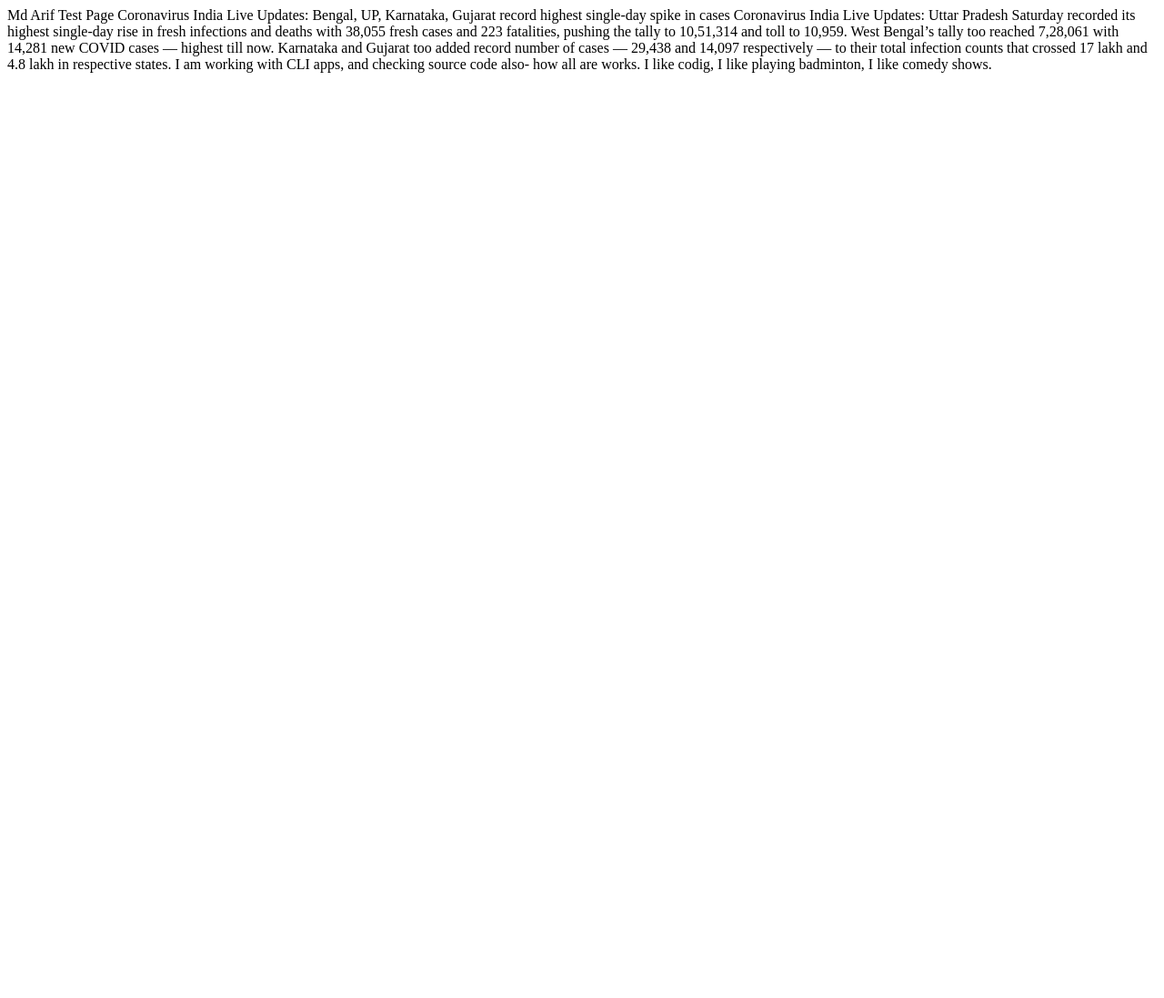
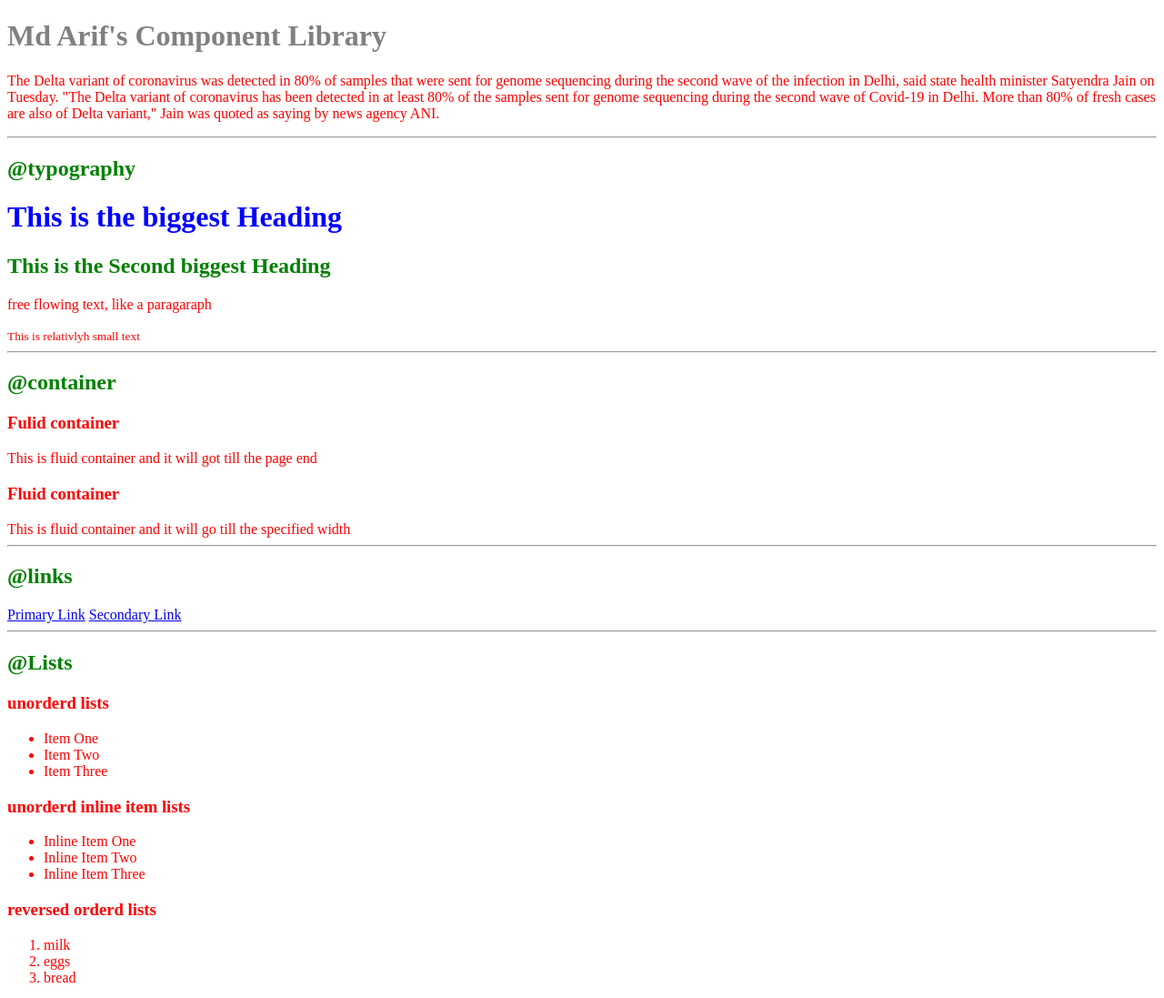
Before and after one commit to mdarif6/myfirst-repository, a plain HTML site: page index.html in a window 1280 px wide. Shown: the top 1097 px of the page at 91% size. Before the commit the page ends 800 px from the top, so only its background shows below. Drawn offline with Linux system fonts and the light colour scheme.

Commit message:
html revision

```diff
--- a/index.html
+++ b/index.html
@@ -1,26 +1,105 @@
 <!DOCTYPE html>
 <html lang="en">
-<head>
-    <meta charset="UTF-8">
-    <meta http-equiv="X-UA-Compatible" content="IE=edge">
-    <meta name="viewport" content="width=device-width, initial-scale=1.0">
-    <title>Document-Satrt</title>
-</head>
-<body>
-    Md Arif Test Page
-    Coronavirus India Live Updates: Bengal, UP, Karnataka, Gujarat record highest single-day spike in cases
-    Coronavirus India Live Updates: Uttar Pradesh Saturday recorded its highest single-day rise in fresh
-    infections and deaths with 38,055 fresh cases and 223 fatalities, pushing the tally to 10,51,314
-    and toll to 10,959. West Bengal’s tally too reached 7,28,061 with 14,281 new COVID cases — highest till now.
-    Karnataka and Gujarat too added record number of cases — 29,438 and 14,097 respectively — to their total
-    infection counts that crossed 17 lakh and 4.8 lakh in respective states.
+  <head>
+    <meta charset="UTF-8" />
+    <meta http-equiv="X-UA-Compatible" content="IE=edge" />
+    <meta name="viewport" content="width=device-width, initial-scale=1.0" />
+    <title>Component Liabrary</title>
 
+    <link href="styles.css" rel="stylesheet" />
+  </head>
+  <body>
+    <h1 id="lib-header">Md Arif's Component Library</h1>
+    <p>
+      The Delta variant of coronavirus was detected in 80% of samples that were
+      sent for genome sequencing during the second wave of the infection in
+      Delhi, said state health minister Satyendra Jain on Tuesday. "The Delta
+      variant of coronavirus has been detected in at least 80% of the samples
+      sent for genome sequencing during the second wave of Covid-19 in Delhi.
+      More than 80% of fresh cases are also of Delta variant," Jain was quoted
+      as saying by news agency ANI.
+    </p>
+    <hr />
+    <h2>@typography</h2>
+    <h1>This is the biggest Heading</h1>
+    <h2>This is the Second biggest Heading</h2>
+    <p>free flowing text, like a paragaraph</p>
+    <small>This is relativlyh small text</small>
+    <hr />
+    <h2>@container</h2>
+    <h3>Fulid container</h3>
+    <di>This is fluid container and it will got till the page end</di>
+    <h3>Fluid container</h3>
+    <div>This is fluid container and it will go till the specified width</div>
+    <hr />
+    <h2>@links</h2>
+    <a href="/">Primary Link</a>
+    <a href="/">Secondary Link</a>
+    <hr />
+    <h2>@Lists</h2>
+    <h3>unorderd lists</h3>
+    <ul>
+      <li>Item One</li>
+      <li>Item Two</li>
+      <li>Item Three</li>
+    </ul>
 
-    I am working with CLI apps, and checking source code also- how all are works.
+    <h3>unorderd inline item lists</h3>
+    <ul>
+      <li>Inline Item One</li>
+      <li>Inline Item Two</li>
+      <li>Inline Item Three</li>
+    </ul>
 
-    I like codig,
-    I like playing badminton,
-    I like comedy shows.
+    <h3>reversed orderd lists</h3>
+    <ol>
+      <li>milk</li>
+      <li>eggs</li>
+      <li>bread</li>
+    </ol>
+    <hr />
+    <h2>@nav</h2>
+    <nav>
+      <div>iAmBrand</div>
+      <ul>
+        <li>
+          <a href="/">Home</a>
+        </li>
+        <li>
+          <a href="/">Products</a>
+        </li>
+        <li>
+          <a href="/">About</a>
+        </li>
+      </ul>
+    </nav>
+    <hr />
 
-</body>
+    <h2>@header</h2>
+    <header>
+      <img src="/images/hero.svg" />
+      <h1>heading inside hero</h1>
+    </header>
+    <hr />
+
+    <h2>@section</h2>
+    <section>
+      <h3>White section</h3>
+      <p>This will have white background</p>
+    </section>
+    <section>
+      <h3>Off White section</h3>
+      <p>This will ahve OffWhite background</p>
+    </section>
+    <hr />
+    <h2>@footer</h2>
+    <footer>
+      <div>Some small heading inside footer</div>
+      <ul>
+        <li>Socialone</li>
+        <li>Socialtwo</li>
+        <li>Socialthree</li>
+      </ul>
+    </footer>
+  </body>
 </html>
--- /dev/null
+++ b/styles.css
@@ -0,0 +1,14 @@
+body {
+  color: red;
+}
+
+h1 {
+  color: blue;
+}
+h2 {
+  color: green;
+}
+
+#lib-header {
+  color: gray;
+}
```
Also changed, not shown: images/hero.svg (added).
